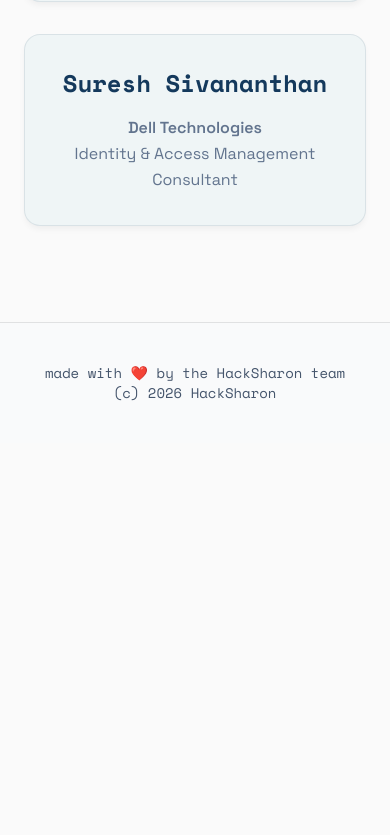
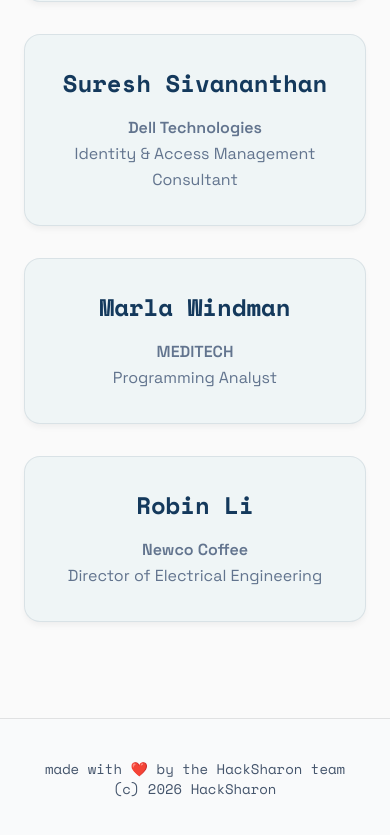
Before and after one commit to hacksharon/hacksharon-2026, a Next.js app: page / in a window 390 px wide. Shown: the part 6496-7331 px from the top of the page. Before the commit the page ends 6939 px from the top, so only its background shows below. Built offline with nearby package versions, Linux system fonts and the light colour scheme.

Commit message:
Update judges

```diff
--- a/src/app/page.tsx
+++ b/src/app/page.tsx
@@ -641,6 +641,24 @@
                         Identity & Access Management Consultant
                     </div>
                 </div>
+                <div className="glass-card p-8 overflow-hidden rounded-2xl">
+                    <div className="font-mono text-2xl sm:text-3xl font-bold text-brand-blue pb-4">
+                        Marla Windman
+                    </div>
+                    <div className="font-display text-1xl sm:text-2xl text-slate-500 leading-relaxed">
+                        <div className="font-semibold">MEDITECH</div>
+                        Programming Analyst
+                    </div>
+                </div>
+                <div className="glass-card p-8 overflow-hidden rounded-2xl">
+                    <div className="font-mono text-2xl sm:text-3xl font-bold text-brand-blue pb-4">
+                        Robin Li
+                    </div>
+                    <div className="font-display text-1xl sm:text-2xl text-slate-500 leading-relaxed">
+                        <div className="font-semibold">Newco Coffee</div>
+                        Director of Electrical Engineering
+                    </div>
+                </div>
             </div>
         </div>
     </section>
```
